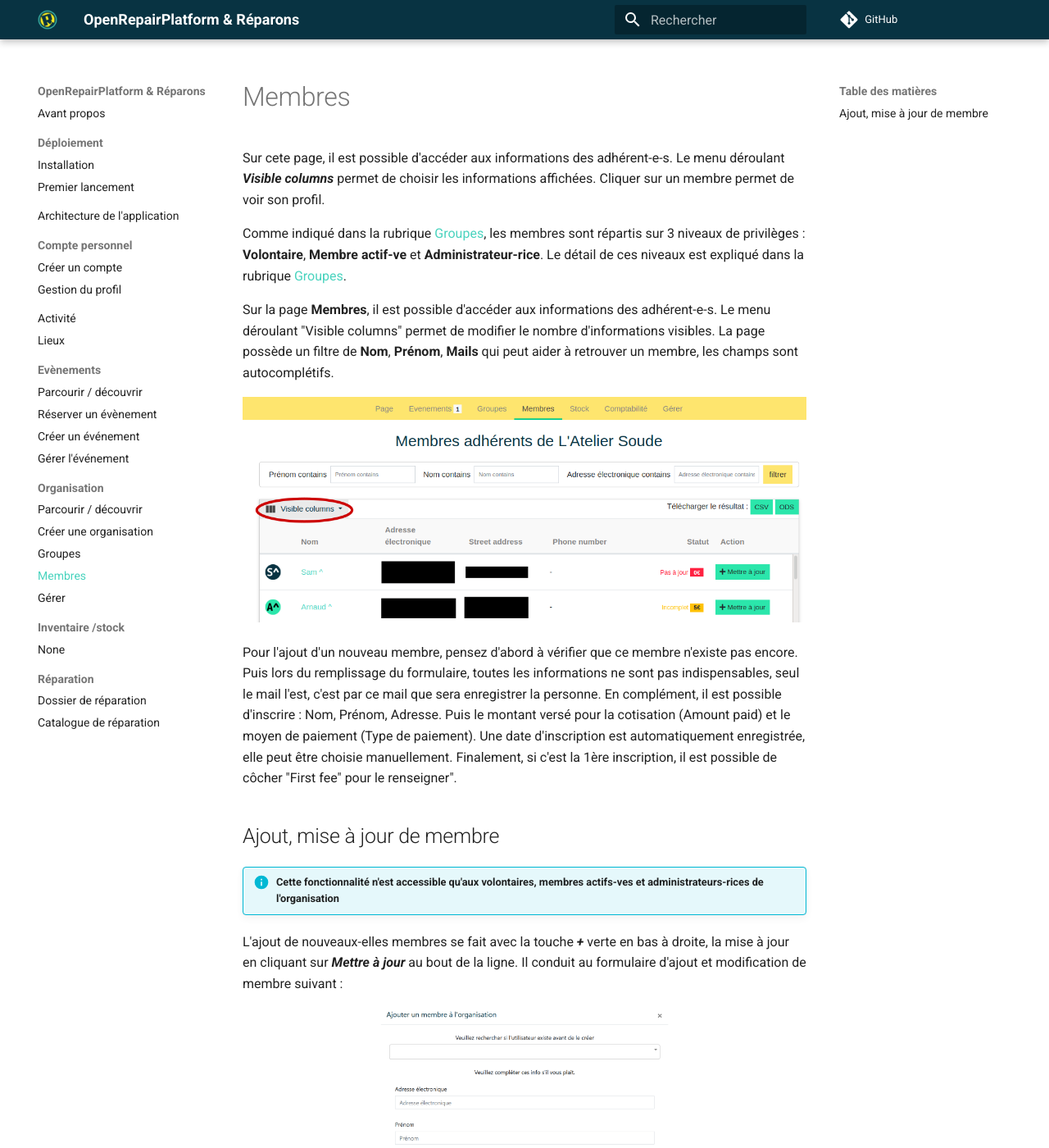
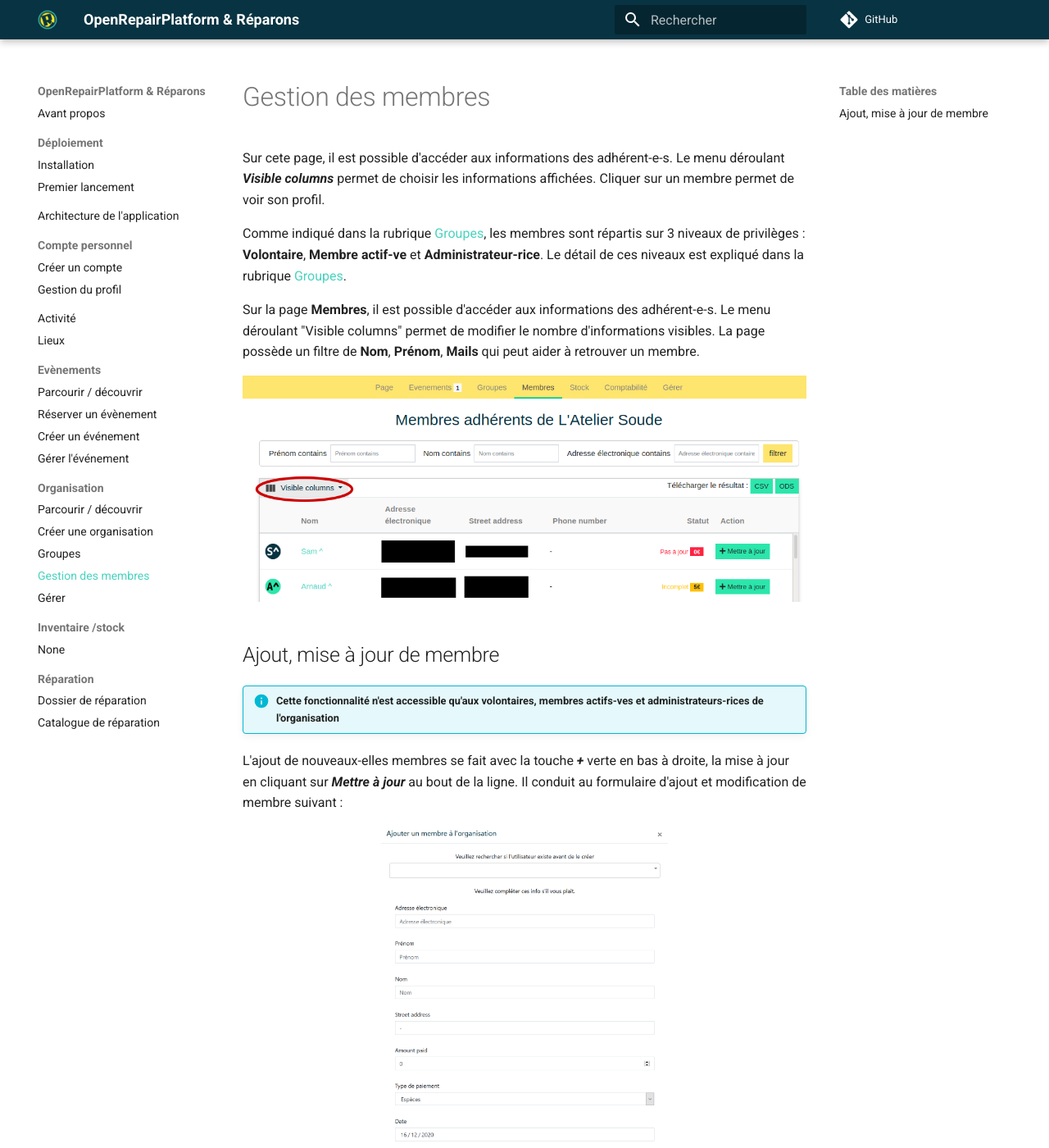
Before and after one commit to AtelierSoude/OpenRepairPlatform-docmentation, an MkDocs documentation site: the page built from docs/organization/members.md, in a window 1280 px wide and 1400 px high. Shown: the whole window at 82% size. Built offline with MkDocs 1.6.1 and Material for MkDocs 9.7.7, drawn with Linux system fonts in a browser that asks for light colours; nearby versions of some CDN libraries; comment, search, counter and statistics services are not loaded; some of the changed text lies outside the part shown.

```diff
--- a/docs/organization/members.md
+++ b/docs/organization/members.md
@@ -1,14 +1,12 @@
-# Membres
+# Gestion des membres
 
 Sur cete page, il est possible d'accéder aux informations des adhérent-e-s. Le menu déroulant ***Visible columns*** permet de choisir les informations affichées. Cliquer sur un membre permet de voir son profil.
 
 Comme indiqué dans la rubrique [Groupes](groups.md), les membres sont répartis sur 3 niveaux de privilèges : **Volontaire**, **Membre actif-ve** et **Administrateur-rice**. Le détail de ces niveaux est expliqué dans la rubrique [Groupes](groups.md).
 
-Sur la page **Membres**, il est possible d'accéder aux informations des adhérent-e-s. Le menu déroulant "Visible columns" permet de modifier le nombre d'informations visibles. La page possède un filtre de **Nom**, **Prénom**, **Mails** qui peut aider à retrouver un membre, les champs sont autocomplétifs.
+Sur la page **Membres**, il est possible d'accéder aux informations des adhérent-e-s. Le menu déroulant "Visible columns" permet de modifier le nombre d'informations visibles. La page possède un filtre de **Nom**, **Prénom**, **Mails** qui peut aider à retrouver un membre.
 
 ![Bandeau Membres](../assets/Membres.png)
-
-Pour l'ajout d'un nouveau membre, pensez d'abord à vérifier que ce membre n'existe pas encore. Puis lors du remplissage du formulaire, toutes les informations ne sont pas indispensables, seul le mail l'est, c'est par ce mail que sera enregistrer la personne. En complément, il est possible d'inscrire : Nom, Prénom, Adresse. Puis le montant versé pour la cotisation (Amount paid) et le moyen de paiement (Type de paiement). Une date d'inscription est automatiquement enregistrée, elle peut être choisie manuellement. Finalement, si c'est la 1ère inscription, il est possible de côcher "First fee" pour le renseigner".
 
 ## Ajout, mise à jour de membre
 
@@ -20,4 +18,4 @@ L'ajout de nouveaux-elles membres se fait avec la touche ***+*** verte en bas à
 
 Il est nécessaire de renseigner au moins, `adresse électronique`, `nom` et `prénom` pour ajouter une personne. Les autres champs sont falcultatifs pour la création d'un profil.
 
-!!! info "Il est important de vérifier systématiquement que la personne à ajouter n'est pas déjà enregistrée grâce au premier champ du formulaire"
+!!! info "Avant d'enregistrer un-e nouveau-elle utilisateur-rice"
--- a/mkdocs.yml
+++ b/mkdocs.yml
@@ -35,7 +35,7 @@ nav:
       - 'organization/members.md'
       - 'organization/manage.md'
   - 'Inventaire /stock ':
-      - 'inventory/'
+      - 'inventory/stock.md'
   - 'Réparation':
       - 'repair/repair-folder.md'
       - 'repair/repair-index.md'
```
Also changed, not shown: docs/event/manage-event.md (+2 -2 lines), docs/organization/groups.md (+3 -3 lines), docs/organization/manage.md (+10 -10 lines), docs/organization/org-index.md (+2 -2 lines).
